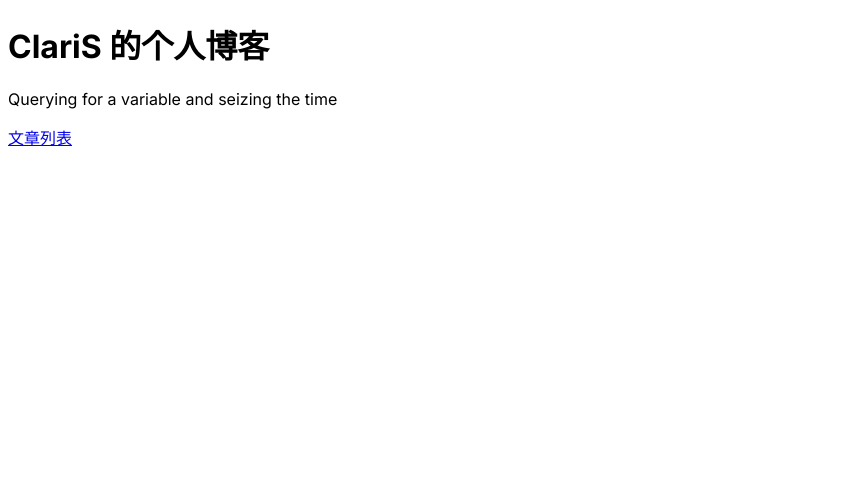
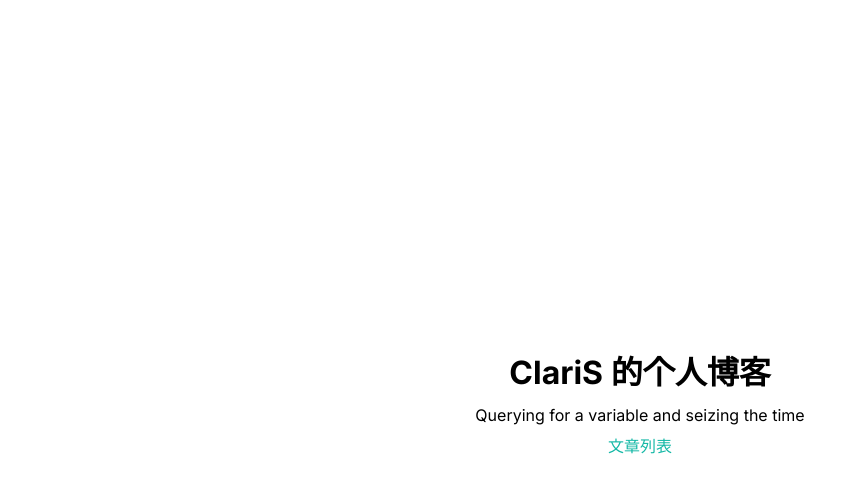
Before and after one commit to heavenly-zy/next-blog, a Next.js app: page / in a window 1280 px wide. Shown: the top 492 px of the page, without its empty margins (0-859 px from the left). Built offline with nearby package versions, Linux system fonts and the light colour scheme.

Commit message:
perf: 优化首页样式

```diff
--- a/src/app/page.tsx
+++ b/src/app/page.tsx
@@ -3,15 +3,13 @@ import Link from "next/link"
 
 const Home: NextPage = () => {
   return (
-    <>
-      <div>
+    <div className="flex flex-col justify-center items-center h-[100vh]">
       <h1>ClariS 的个人博客</h1>
       <p>Querying for a variable and seizing the time</p>
       <p>
         <Link href="/posts">文章列表</Link>
       </p>
     </div>
-    </>
   )
 }
 
--- a/src/styles/globals.css
+++ b/src/styles/globals.css
@@ -1,4 +1,5 @@
 /* @tailwind base; */
+@import "reset.css";
 @tailwind components;
 @tailwind utilities;
 
--- /dev/null
+++ b/src/styles/reset.css
@@ -0,0 +1,24 @@
+* {
+  margin: 0;
+  padding: 0;
+  box-sizing: border-box;
+}
+*::after,
+*::before {
+  box-sizing: border-box;
+}
+a {
+  text-decoration: inherit;
+  @apply text-primary
+}
+a,
+input,
+button {
+  font: inherit;
+}
+h1 {
+  margin: 8px 0;
+}
+p {
+  margin: 4px 0;
+}
```
Lines whose indentation alone changed are shown as unchanged.
